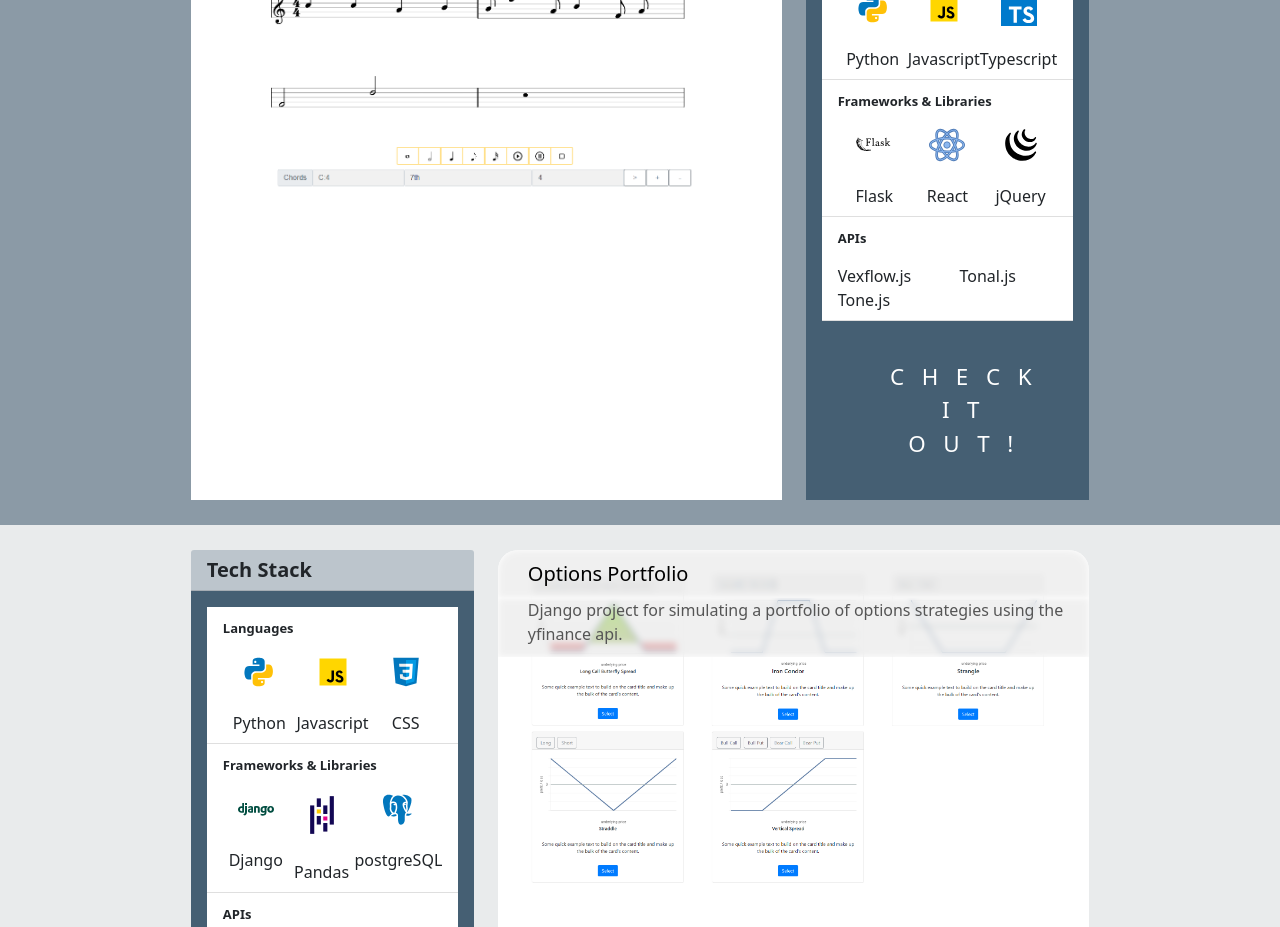
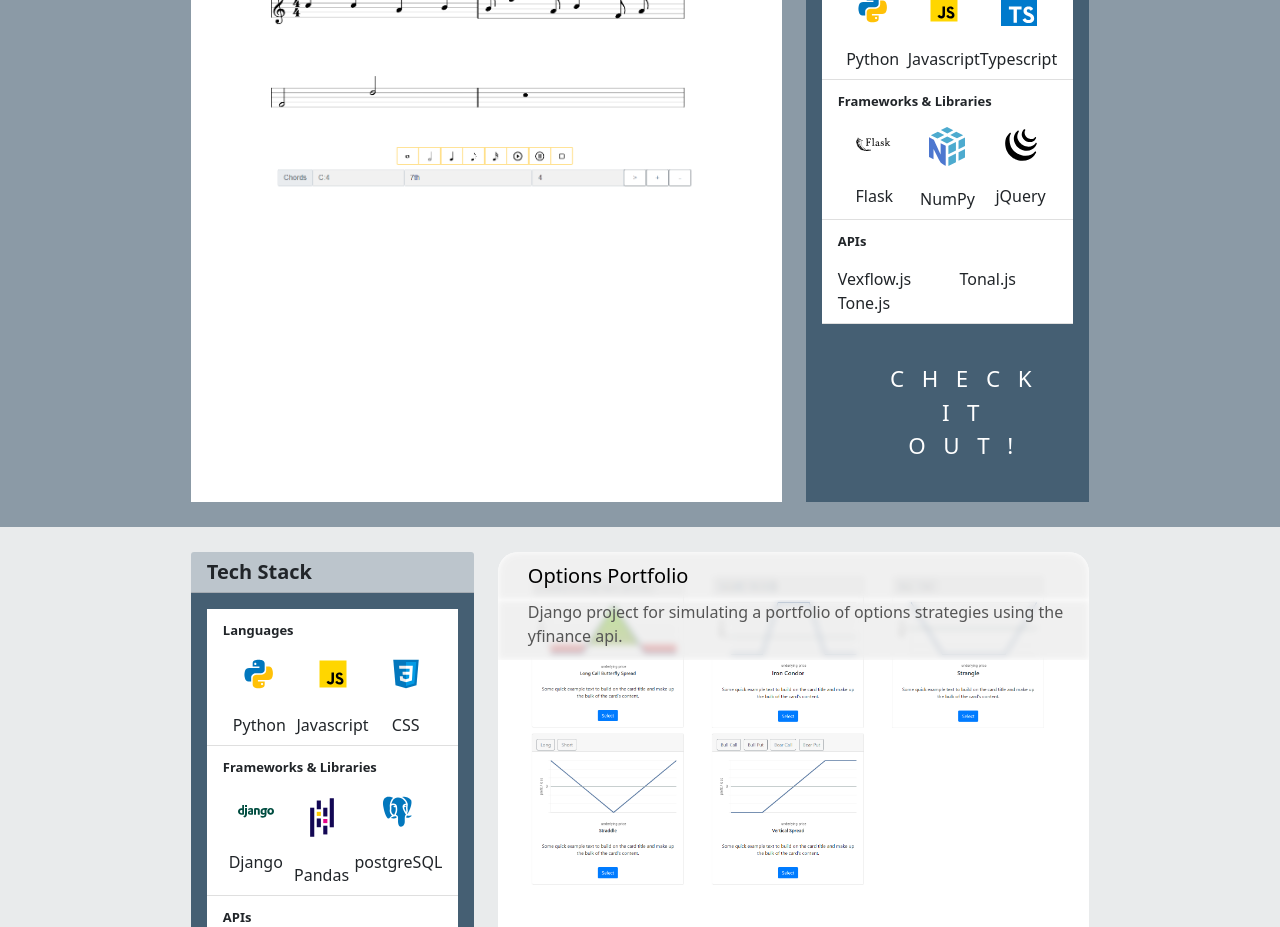
Before and after one commit to Shin-Leo/Portfolio, a React (Create React App) app: page / in a window 1280 px wide. Shown: the part 1020-1947 px from the top of the page. Built offline with nearby package versions, Linux system fonts and the light colour scheme.

Commit message:
added numpy logo

```diff
--- a/src/App.js
+++ b/src/App.js
@@ -37,6 +37,7 @@ import postgresql from "./images/postgresql.svg";
 import python from "./images/python.svg";
 import panda from "./images/panda.svg";
 import react from "./images/react.svg";
+import numpy from "./images/numpy.svg"
 import typescript from "./images/typescript.svg";
 
 import resume from "./documents/resume.pdf"
@@ -256,10 +257,10 @@ function App() {
                         </Col>
                         <Col className="col-tech-icon">
                           <Row className="row-tech-icon">
-                            <img alt="" className="tech-icon" src={react}></img>
+                            <img alt="" className="tech-icon" src={numpy}></img>
                           </Row>
                           <Row>
-                            <span className="tech-stack">React</span>
+                            <span className="tech-stack">NumPy</span>
                           </Row>
                         </Col>
                         <Col className="col-tech-icon">
```
Also changed, not shown: src/components/Temp.js (added), src/images/numpy.svg (added).
